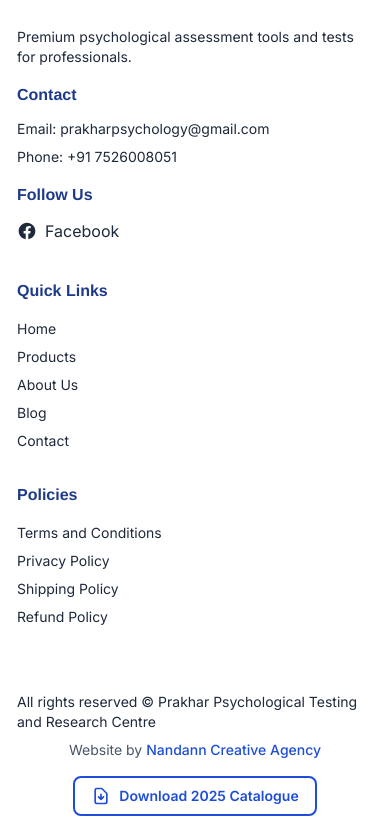
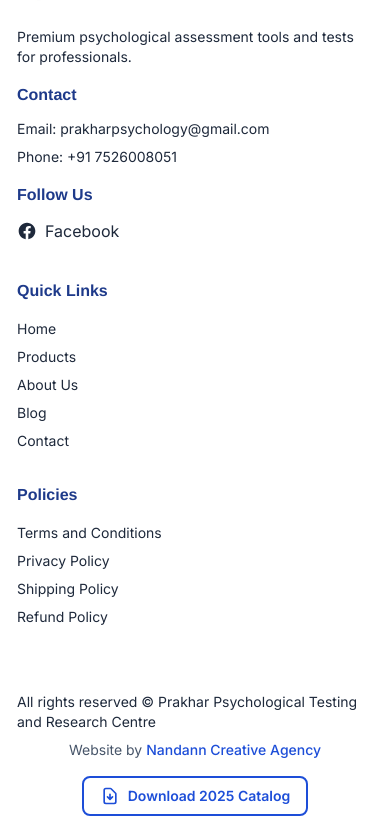
Before and after one commit to prakharbha/psychology, a Next.js app: page / in a window 390 px wide. Shown: the part 8871-9704 px from the top of the page. Built offline with nearby package versions, Linux system fonts and the light colour scheme.

Commit message:
Change 'Catalogue' to 'Catalog' in all user-facing text
- Updated desktop menu button text
- Updated mobile menu button text
- Updated modal heading and button text
- Updated footer comment
- Updated Telegram notification message
- Updated error messages
- Kept component and variable names unchanged

```diff
--- a/components/CatalogueDownloadButton.tsx
+++ b/components/CatalogueDownloadButton.tsx
@@ -25,7 +25,7 @@ export default function CatalogueDownloadButton() {
             d="M12 10v6m0 0l-3-3m3 3l3-3m2 8H7a2 2 0 01-2-2V5a2 2 0 012-2h5.586a1 1 0 01.707.293l5.414 5.414a1 1 0 01.293.707V19a2 2 0 01-2 2z"
           />
         </svg>
-        Download 2025 Catalogue
+        Download 2025 Catalog
       </button>
       <CatalogueDownloadModal
         isOpen={isModalOpen}
--- a/components/CatalogueDownloadModal.tsx
+++ b/components/CatalogueDownloadModal.tsx
@@ -52,10 +52,10 @@ export default function CatalogueDownloadModal({ isOpen, onClose }: CatalogueDow
 
       // Send notification to Telegram (optional)
       try {
-        const telegramMessage = `📥 *Catalogue Download Request*\n\n` +
+        const telegramMessage = `📥 *Catalog Download Request*\n\n` +
           `👤 *Name:* ${formData.name}\n` +
           `📱 *Mobile:* ${formData.mobile}\n` +
-          `📄 *Catalogue:* 2025 Catalogue`;
+          `📄 *Catalog:* 2025 Catalog`;
 
         await fetch('/api/telegram/notify', {
           method: 'POST',
@@ -69,7 +69,7 @@ export default function CatalogueDownloadModal({ isOpen, onClose }: CatalogueDow
         // Continue with download even if notification fails
       }
 
-      // Download the catalogue
+      // Download the catalog
       const link = document.createElement('a');
       link.href = '/catalogue-2025.pdf';
       link.download = 'Prakhar_Psychological_Testing_Catalogue_2025.pdf';
@@ -84,8 +84,8 @@ export default function CatalogueDownloadModal({ isOpen, onClose }: CatalogueDow
         setIsSubmitting(false);
       }, 500);
     } catch (error) {
-      console.error('Error downloading catalogue:', error);
-      setError('Failed to download catalogue. Please try again.');
+      console.error('Error downloading catalog:', error);
+      setError('Failed to download catalog. Please try again.');
       setIsSubmitting(false);
     }
   };
@@ -140,10 +140,10 @@ export default function CatalogueDownloadModal({ isOpen, onClose }: CatalogueDow
           </button>
 
           <h2 className="font-heading text-2xl font-bold text-slate-900 mb-2">
-            Download 2025 Catalogue
+            Download 2025 Catalog
           </h2>
           <p className="text-slate-600 mb-6">
-            Please provide your details to download our catalogue
+            Please provide your details to download our catalog
           </p>
 
           {error && (
@@ -189,7 +189,7 @@ export default function CatalogueDownloadModal({ isOpen, onClose }: CatalogueDow
               disabled={isSubmitting}
               className="w-full py-3 bg-dark-blue-700 text-white rounded-xl font-semibold hover:bg-slate-800 transition-all duration-300 hover:shadow-lg disabled:opacity-50 disabled:cursor-not-allowed"
             >
-              {isSubmitting ? 'Downloading...' : 'Download Catalogue'}
+              {isSubmitting ? 'Downloading...' : 'Download Catalog'}
             </button>
           </form>
         </div>
--- a/components/Footer.tsx
+++ b/components/Footer.tsx
@@ -119,7 +119,7 @@ export default function Footer() {
           </div>
         </div>
 
-        {/* Catalogue Download Section */}
+        {/* Catalog Download Section */}
         <div className="mt-8 pt-8 border-t border-white/30 flex flex-col md:flex-row items-center justify-between gap-4">
           <div className="flex flex-col items-center md:items-start gap-2">
             <p className="text-sm text-slate-800">
--- a/components/Navbar.tsx
+++ b/components/Navbar.tsx
@@ -83,9 +83,9 @@ export default function Navbar() {
             </Link>
           </div>
 
-          {/* Right side - Catalogue Download, Cart and Mobile Menu */}
+          {/* Right side - Catalog Download, Cart and Mobile Menu */}
           <div className="flex items-center space-x-4">
-            {/* Catalogue Download Button */}
+            {/* Catalog Download Button */}
             <button
               onClick={() => setIsCatalogueModalOpen(true)}
               className="hidden md:flex items-center gap-2 px-4 py-2 border-2 border-dark-blue-700 text-dark-blue-700 rounded-lg font-semibold hover:bg-dark-blue-50 transition-all duration-200 text-sm"
@@ -103,7 +103,7 @@ export default function Navbar() {
                   d="M12 10v6m0 0l-3-3m3 3l3-3m2 8H7a2 2 0 01-2-2V5a2 2 0 012-2h5.586a1 1 0 01.707.293l5.414 5.414a1 1 0 01.293.707V19a2 2 0 01-2 2z"
                 />
               </svg>
-              Download 2025 Catalogue
+              Download 2025 Catalog
             </button>
 
             {/* Cart Icon */}
@@ -264,7 +264,7 @@ export default function Navbar() {
                   Contact
                 </Link>
 
-                {/* Catalogue Download Link */}
+                {/* Catalog Download Link */}
                 <button
                   onClick={() => {
                     setIsCatalogueModalOpen(true);
@@ -286,7 +286,7 @@ export default function Navbar() {
                       d="M12 10v6m0 0l-3-3m3 3l3-3m2 8H7a2 2 0 01-2-2V5a2 2 0 012-2h5.586a1 1 0 01.707.293l5.414 5.414a1 1 0 01.293.707V19a2 2 0 01-2 2z"
                     />
                   </svg>
-                  Download 2025 Catalogue
+                  Download 2025 Catalog
                 </button>
 
                 {/* Cart Link */}
@@ -320,7 +320,7 @@ export default function Navbar() {
           </>
         )}
 
-        {/* Catalogue Download Modal */}
+        {/* Catalog Download Modal */}
         <CatalogueDownloadModal
           isOpen={isCatalogueModalOpen}
           onClose={() => setIsCatalogueModalOpen(false)}
```
